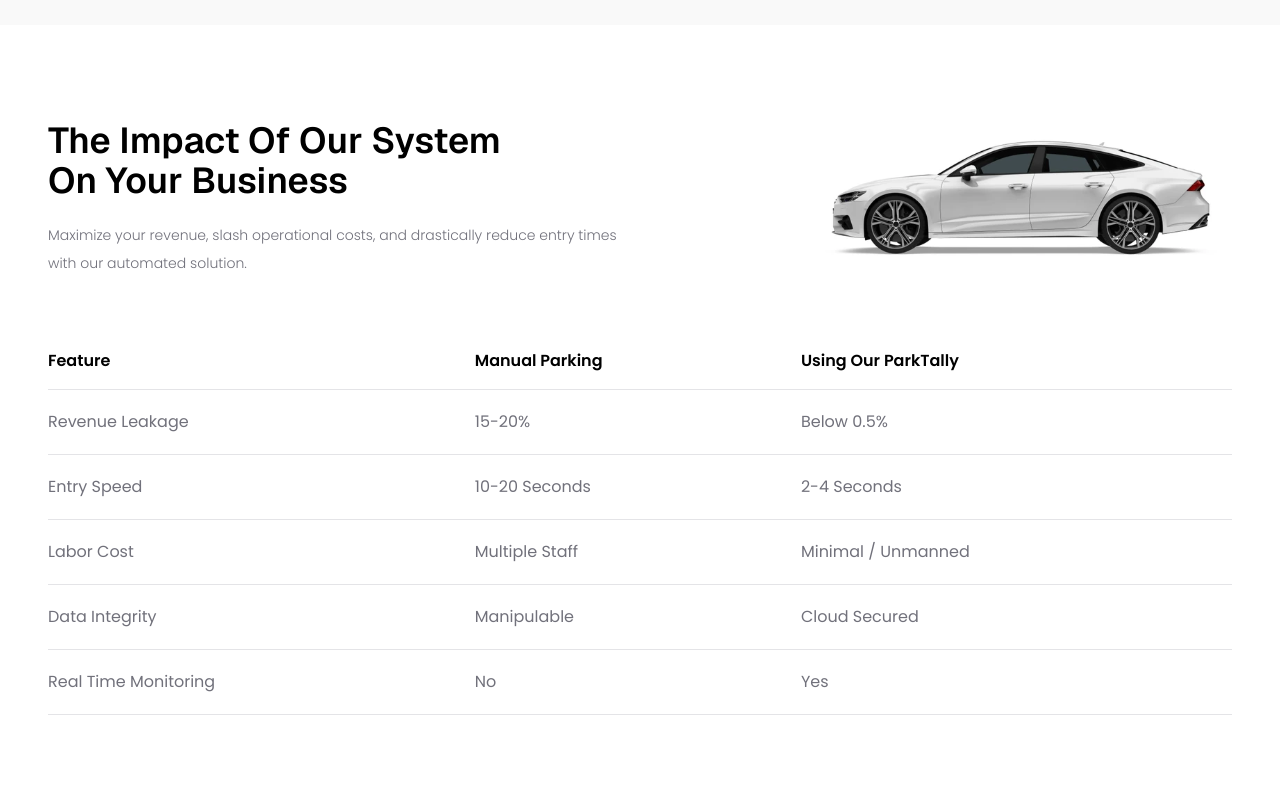
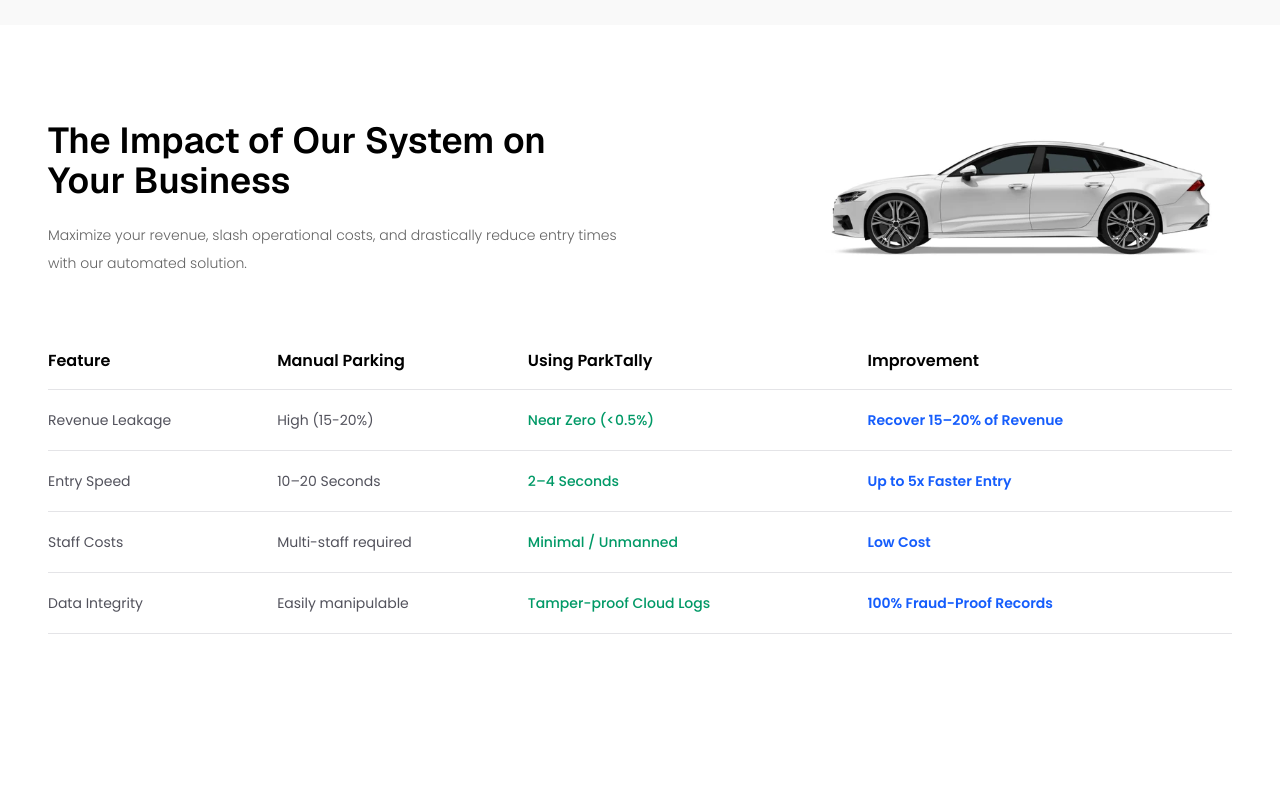
Before and after one commit to rayan2228/parktally, a Next.js app: page / in a window 1280 px wide. Shown: the part 10560-11360 px from the top of the page. Built offline with nearby package versions, Linux system fonts and the light colour scheme.

Commit message:
feat: update content and styles across components for improved clarity and branding

```diff
--- a/app/components/cta.tsx
+++ b/app/components/cta.tsx
@@ -1,8 +1,8 @@
 "use client";
 
 import { Mail } from "lucide-react";
+import Footer from "./footer";
 import FadeUp from "./ui/fade-up";
-import Footer from "./footer";
 
 export default function CTA() {
     return (
@@ -17,16 +17,14 @@
       "
         >
             <FadeUp>
-                <h2 className="mx-auto max-w-5xl text-5xl font-semibold">
-                    Let's Make Your Parking
-                    System More Profitable
+                <h2 className="mx-auto max-w-3xl text-5xl font-semibold">
+                    Let’s Build a Smarter Parking System Together
                 </h2>
             </FadeUp>
 
             <FadeUp delay={0.1}>
-                <p className="mx-auto mt-6 max-w-2xl text-zinc-500">
-                    Talk with our team and discover how AI-powered
-                    parking management can increase your revenue.
+                <p className="mx-auto mt-6 max-w-2xl text-primary-black">
+                    Drop your email below to get in touch with our team and get a personalized demo for your business. Let’s take your parking operations to the next level.
                 </p>
             </FadeUp>
 
@@ -75,7 +73,7 @@
                 </div>
             </FadeUp>
             <Footer />
-            <div className=" text-center text-sm text-zinc-500 py-8">
+            <div className=" text-center text-sm text-primary-black py-8">
                 © 2026 ParkTally. All rights reserved     |     Powered by Wings, Institute of Research, Innovation, Incubation and Commercialization
             </div>
         </section>
--- a/app/components/impact.tsx
+++ b/app/components/impact.tsx
@@ -3,130 +3,79 @@
 import FadeUp from "./ui/fade-up";
 import Section from "./ui/section";
 
+const impactData = [
+    {
+        feature: "Revenue Leakage",
+        manual: "High (15-20%)",
+        automated: "Near Zero (<0.5%)",
+        improvement: "Recover 15–20% of Revenue",
+    },
+    {
+        feature: "Entry Speed",
+        manual: "10–20 Seconds",
+        automated: "2–4 Seconds",
+        improvement: "Up to 5x Faster Entry",
+    },
+    {
+        feature: "Staff Costs",
+        manual: "Multi-staff required",
+        automated: "Minimal / Unmanned",
+        improvement: "Low Cost",
+    },
+    {
+        feature: "Data Integrity",
+        manual: "Easily manipulable",
+        automated: "Tamper-proof Cloud Logs",
+        improvement: "100% Fraud-Proof Records",
+    },
+];
+
 export default function Impact() {
     return (
-        <Section
-            id="impact"
-            className="bg-white font-poppins"
-        >
+        <Section id="impact" className="bg-white font-poppins">
             <Container>
                 <FadeUp>
-                    <div
-                        className="
-              mb-14
-              flex
-              flex-col
-              gap-8
-              lg:flex-row
-              lg:items-center
-            "
-                    >
+                    <div className="mb-14 flex flex-col gap-8 lg:flex-row lg:items-center lg:justify-between">
                         <div className="flex-1">
-                            <h2
-                                className="
-                  text-4xl
-                  font-semibold
-                  font-geist
-                  max-w-126
-                "
-                            >
-                                The Impact Of Our
-                                System On Your Business
+                            <h2 className="max-w-xl font-geist text-4xl font-semibold">
+                                The Impact of Our System on Your Business
                             </h2>
 
-                            <p
-                                className="
-                  mt-5
-                  max-w-xl
-                  text-zinc-500
-                  leading-7
-                  font-light text-sm
-                "
-                            >
-                           Maximize your revenue, slash operational costs, and drastically reduce entry times with our automated solution.
+                            <p className="mt-5 max-w-xl text-sm font-light leading-7 text-primary-black">
+                                Maximize your revenue, slash operational costs, and drastically
+                                reduce entry times with our automated solution.
                             </p>
                         </div>
 
-                        <div
-                            className="
-                lg:w-105
-              "
-                        >
+                        <div className="w-full max-w-md lg:w-105">
                             <Image
                                 src="/images/impact.svg"
-                                alt="Impact"
-                                className="w-full h-auto"
+                                alt="Business impact illustration"
                                 width={480}
                                 height={152}
+                                sizes="(max-width:1024px) 100vw, 420px"
+                                className="h-auto w-full"
                             />
                         </div>
                     </div>
                 </FadeUp>
 
                 <FadeUp delay={0.15}>
-                    <div
-                        className="
-              overflow-x-auto
-            "
-                    >
-                        <table
-                            className="
-                w-full
-                min-w-175
-                border-collapse
-              "
-                        >
+                    <div className="overflow-x-auto">
+                        <table className="w-full min-w-160 border-collapse">
                             <thead>
-                                <tr
-                                    className="
-                    border-b
-                    border-zinc-200
-                  "
-                                >
-                                    <th className="py-4 text-left">
-                                        Feature
-                                    </th>
-
-                                    <th className="py-4 text-left">
-                                        Manual Parking
-                                    </th>
-
-                                    <th className="py-4 text-left">
-                                        Using Our ParkTally
-                                    </th>
+                                <tr className="border-b border-zinc-200">
+                                    <th className="py-4 text-left">Feature</th>
+                                    <th className="py-4 text-left">Manual Parking</th>
+                                    <th className="py-4 text-left">Using ParkTally</th>
+                                    <th className="py-4 text-left">Improvement</th>
                                 </tr>
                             </thead>
 
                             <tbody>
-                                <TableRow
-                                    feature="Revenue Leakage"
-                                    oldValue="15-20%"
-                                    newValue="Below 0.5%"
-                                />
-
-                                <TableRow
-                                    feature="Entry Speed"
-                                    oldValue="10-20 Seconds"
-                                    newValue="2-4 Seconds"
-                                />
-
-                                <TableRow
-                                    feature="Labor Cost"
-                                    oldValue="Multiple Staff"
-                                    newValue="Minimal / Unmanned"
-                                />
-
-                                <TableRow
-                                    feature="Data Integrity"
-                                    oldValue="Manipulable"
-                                    newValue="Cloud Secured"
-                                />
-
-                                <TableRow
-                                    feature="Real Time Monitoring"
-                                    oldValue="No"
-                                    newValue="Yes"
-                                />
+                                {impactData.map((item) => (
+                                    <TableRow key={item.feature} {...item} />
+                                ))}
                             </tbody>
                         </table>
                     </div>
@@ -136,37 +85,30 @@
     );
 }
 
+type TableRowProps = {
+    feature: string;
+    manual: string;
+    automated: string;
+    improvement: string;
+};
 function TableRow({
     feature,
-    oldValue,
-    newValue,
-}: {
-    feature: string;
-    oldValue: string;
-    newValue: string;
-}) {
+    manual,
+    automated,
+    improvement,
+}: TableRowProps) {
     return (
-        <tr
-            className="
-        border-b
-        border-zinc-200
-        text-zinc-500
-      "
-        >
-            <td className="py-5  ">
-                {feature}
+        <tr className="border-b border-zinc-200 text-sm text-zinc-600">
+            <td className="py-5">{feature}</td>
+
+            <td className="py-5">{manual}</td>
+
+            <td className="py-5 font-medium text-emerald-600">
+                {automated}
             </td>
 
-            <td className="py-5 ">
-                {oldValue}
-            </td>
-
-            <td
-                className="
-          py-5
-        "
-            >
-                {newValue}
+            <td className="py-5 font-semibold text-blue-600">
+                {improvement}
             </td>
         </tr>
     );
--- a/app/components/ui/section-title.tsx
+++ b/app/components/ui/section-title.tsx
@@ -14,7 +14,7 @@
       </h2>
 
       {description && (
-        <p className="mt-4 text-sm leading-7 text-gray-500 font-light max-w-159 mx-auto">
+        <p className="mt-4 text-sm leading-7 text-primary-black  max-w-196.5 mx-auto">
           {description}
         </p>
       )}
--- a/app/components/ui/step-row.tsx
+++ b/app/components/ui/step-row.tsx
@@ -58,7 +58,7 @@
         <p
           className="
             mt-4
-            text-zinc-500
+            text-primary-black
             leading-7
           "
         >
```
Also changed, not shown: app/components/profitable.tsx (+9 -10 lines), app/components/team.tsx (+7 -10 lines).
